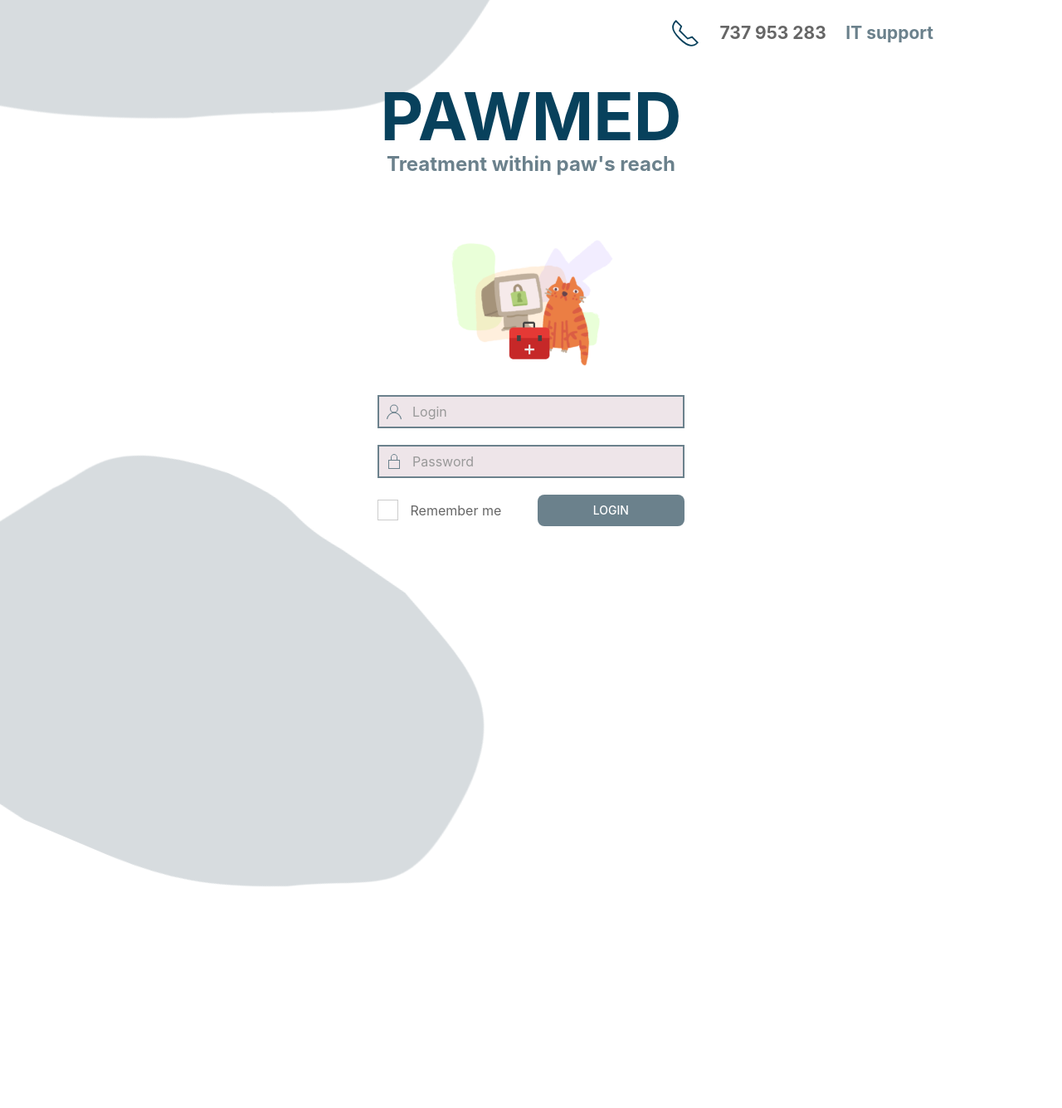
After one commit to Notiooo/PawMed, a Django app: page /users/login/ in a window 1280 px wide. The commit adds this page. Shown: the whole page at 83% size. Run offline with Django 4.2, Linux system fonts and the light colour scheme; some libraries are stand-ins or nearby versions.

Commit message:
Add forms

```diff
--- /dev/null
+++ b/PawMed/pawmed-front/public/templates/registration/login.html
@@ -0,0 +1,77 @@
+{% extends 'base.html' %}
+{% load widget_tweaks %}
+{% load static %}
+
+{% block content %}
+    <style>
+    body
+    {
+        overflow: hidden;
+    }
+    </style>
+    <nav class="uk-navbar-container uk-navbar-transparent" uk-navbar uk-scrollspy="cls: uk-animation-slide-top">
+        <div class="uk-navbar-right">
+            <ul class="uk-navbar-nav">
+                <div class="uk-navbar-item uk-margin-xlarge-right">
+                    <span class="uk-icon pm-color-darkblue" uk-icon="icon: receiver; ratio: 1.8"></span>
+                    <span style="font-size: 21px" class="uk-text-bold uk-margin-right uk-margin-left">737 953 283</span>
+                    <span style="font-size: 21px" class="uk-text-bold pm-color-lightblue">IT support</span>
+                </div>
+            </ul>
+        </div>
+    </nav>
+
+    <div>
+        <div class="tk-blob uk-position-absolute" style="--fill: #d7dcdf; --time: 120s; z-index: -999; width: 1500px; top: -900px; left: -800px">
+          <svg xmlns="http://www.w3.org/2000/svg" viewBox="0 0 412.3 354.7">
+            <path d="m 334 47 c 57 28 97 39 85.2 111.6 s -33 63 -93 93 c -75.2 30.4 -100.2 26.4 -186.4 26.5 c -66.8 -10.1 -128.8 -29.1 -132.8 -74.1 c -3 -40 12 -54 74 -131 c 22 -20 21 -46 110 -53 c 62 1 41 11 92 17 z"></path>
+          </svg>
+        </div>
+         <div class="tk-blob uk-position-absolute" style="--fill: #d7dcdf; --time: 120s; z-index: -999; width: 800px; bottom: -400px; left: -200px">
+          <svg xmlns="http://www.w3.org/2000/svg" viewBox="0 0 412.3 354.7">
+            <path d="m 334 47 c 57 28 97 39 85.2 111.6 s -33 63 -93 93 c -75.2 30.4 -100.2 26.4 -186.4 26.5 c -66.8 -10.1 -128.8 -29.1 -132.8 -74.1 c -3 -40 12 -54 74 -131 c 22 -20 21 -46 110 -53 c 62 1 41 11 92 17 z"></path>
+          </svg>
+        </div>
+    </div>
+    <div class="uk-container uk-width-large">
+        <div class="uk-text-center uk-margin-bottom" uk-scrollspy="cls: uk-animation-scale-up; target: > p, > img; delay: 100;">
+            <p style="font-size: 80px" class="uk-margin-remove uk-text-bold pm-color-darkblue uk-text-uppercase">Pawmed</p>
+            <p style="font-size: 24px; margin-top: -20px" class="uk-margin-medium-bottom uk-text-bolder pm-color-lightblue">Treatment within paw's reach</p>
+            <img src="{% static 'img/login/catWithMedbox.png' %}" width="200px"/>
+        </div>
+        <form id="form" method="post" uk-scrollspy="cls: uk-animation-slide-bottom; target: > div; delay: 300;">
+            {% csrf_token %}
+            <div class="uk-margin">
+                <div class="uk-inline uk-width-1-1">
+                    <a class="uk-form-icon pm-color-lightblue" href="#" uk-icon="icon: user"></a>
+                    {% render_field form.username|attr:"autofocus" class+="uk-input pm-input" placeholder="Login" %}
+                </div>
+            </div>
+            <div class="uk-margin">
+                <div class="uk-inline uk-width-1-1">
+                    <a class="uk-form-icon pm-color-lightblue" href="#" uk-icon="icon: lock"></a>
+                    {% render_field form.password class+="uk-input pm-input" placeholder="Password" %}
+                </div>
+            </div>
+            <div class="uk-flex uk-flex-center uk-flex-middle uk-grid-small" uk-grid>
+                <div class="uk-width-1-2">
+                    <input style="width: 25px; height: 25px" class="uk-checkbox pm-form-lightblue" type="checkbox" name="remember_me">
+                    <label class="uk-margin-small-left">Remember me</label>
+                </div>
+                <div class="uk-width-1-2">
+                    <a href="#"><button type="submit" value="login" class="uk-button pm-button-primary uk-width-1-1">Login</button></a>
+                </div>
+            </div>
+        </form>
+    </div>
+    {% if form.non_field_errors %}
+    <div class="uk-alert-danger" uk-alert>
+        {% for error in form.non_field_errors %}
+            {{ error }}
+        {% endfor %}
+        {% for error in form.captcha.errors %}
+            <p>{{ error }}</p>
+        {% endfor %}
+    </div>
+    {% endif %}
+{% endblock content %}
--- a/PawMed/users/forms.py
+++ b/PawMed/users/forms.py
@@ -6,7 +6,7 @@ from .models import CustomUser
 class CustomUserCreationForm(UserCreationForm):
     class Meta(UserCreationForm.Meta):
         model = CustomUser
-        fields = UserCreationForm.Meta.fields
+        fields = UserCreationForm.Meta.fields + ('first_name', 'last_name', 'email')
 
 
 class CustomUserChangeForm(UserChangeForm):
--- /dev/null
+++ b/PawMed/users/urls.py
@@ -0,0 +1,9 @@
+from django.contrib.auth.views import LoginView
+from django.urls import path, include
+
+from . import views
+
+urlpatterns = [
+    path('login/', LoginView.as_view(), name='login'),
+    path('register/', views.SignUpView.as_view(), name='signup'),
+]
```
Also changed, not shown: PawMed/pawmed-front/public/templates/users/register.html (+11 -5 lines), PawMed/pawmed-front/public/static/img/login/catWithMedbox.png (added).
